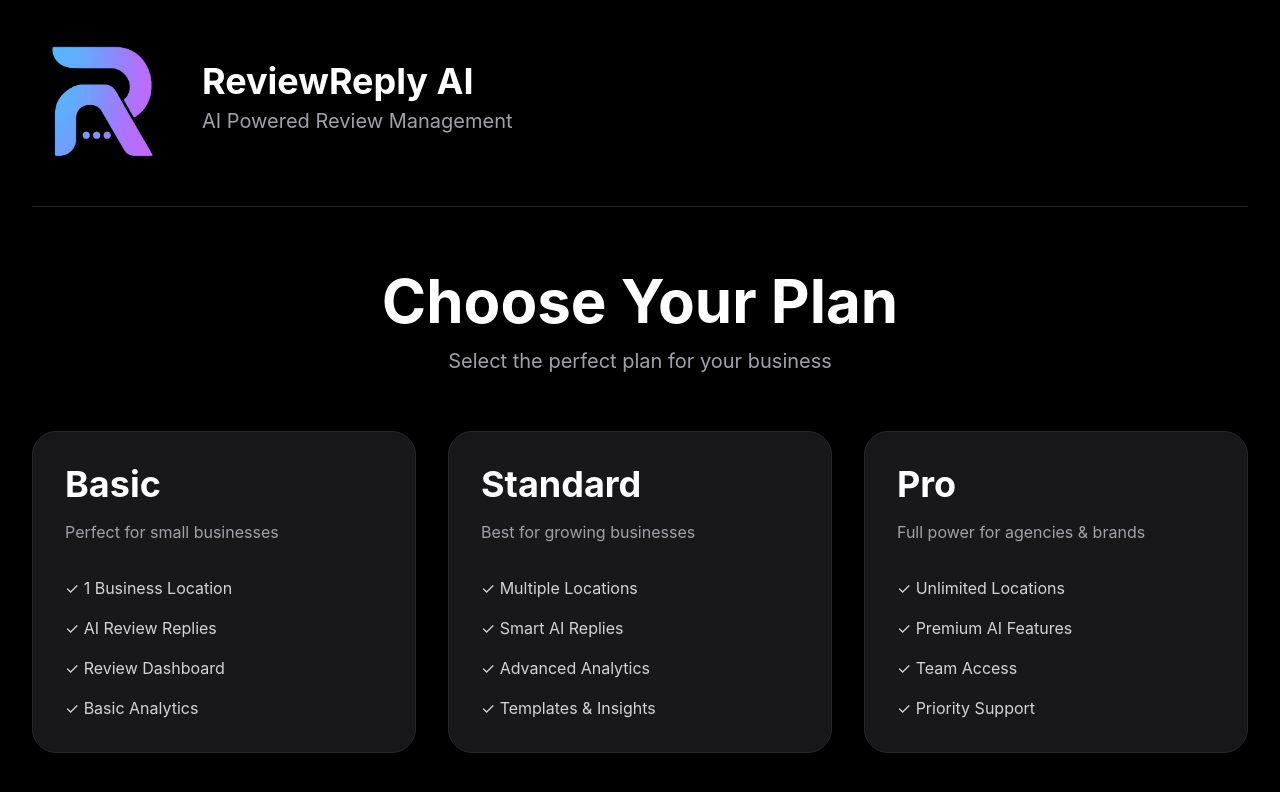
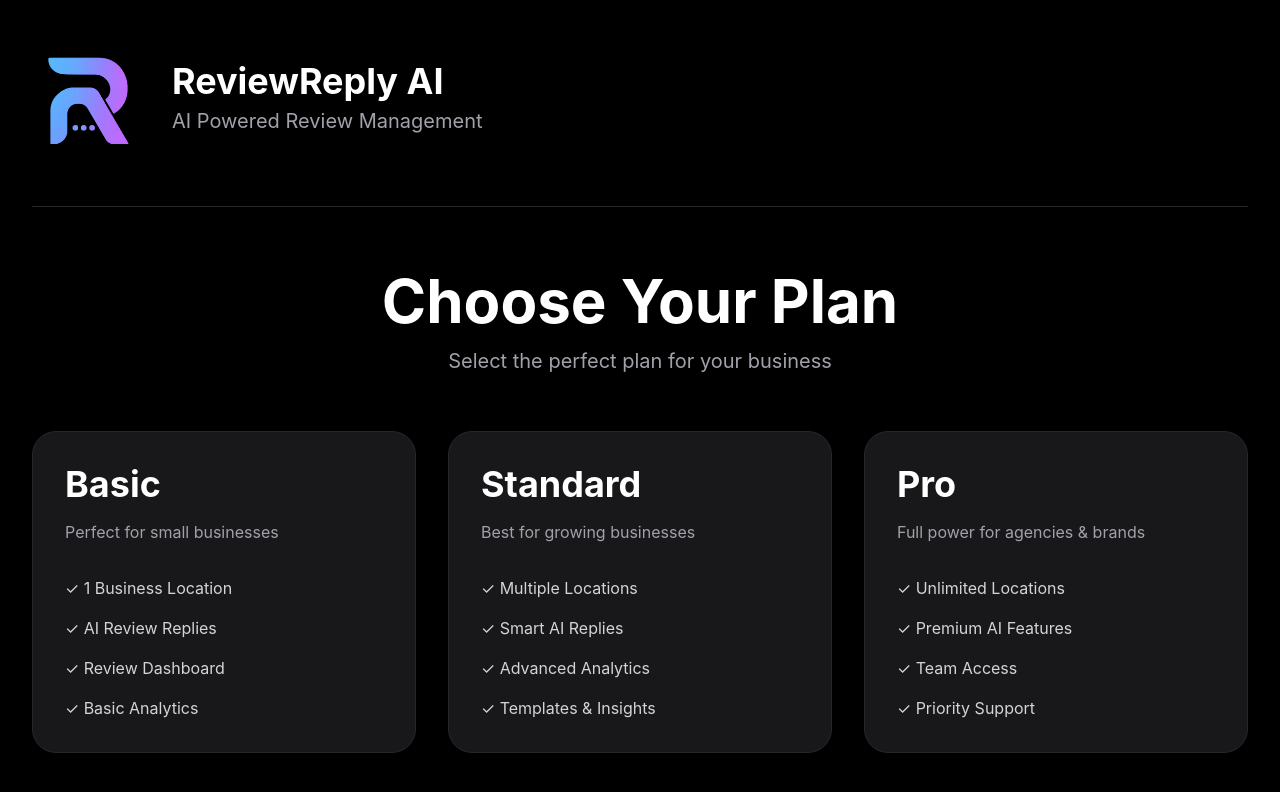
Before and after one commit to afnankhan123456/reviewreply-ai, a Next.js app: page /plans in a window 1280 px wide. Shown: the top 792 px of the page. Built offline with nearby package versions, Linux system fonts and the light colour scheme.

Commit message:
Update page.tsx

```diff
--- a/app/plans/page.tsx
+++ b/app/plans/page.tsx
@@ -16,8 +16,8 @@ export default function PlansPage() {
           <Image
             src="/ai-logo.png"
             alt="ReviewReply AI"
-            width={150}
-            height={150}
+            width={120}
+            height={120}
             className="object-contain"
           />
 
```
